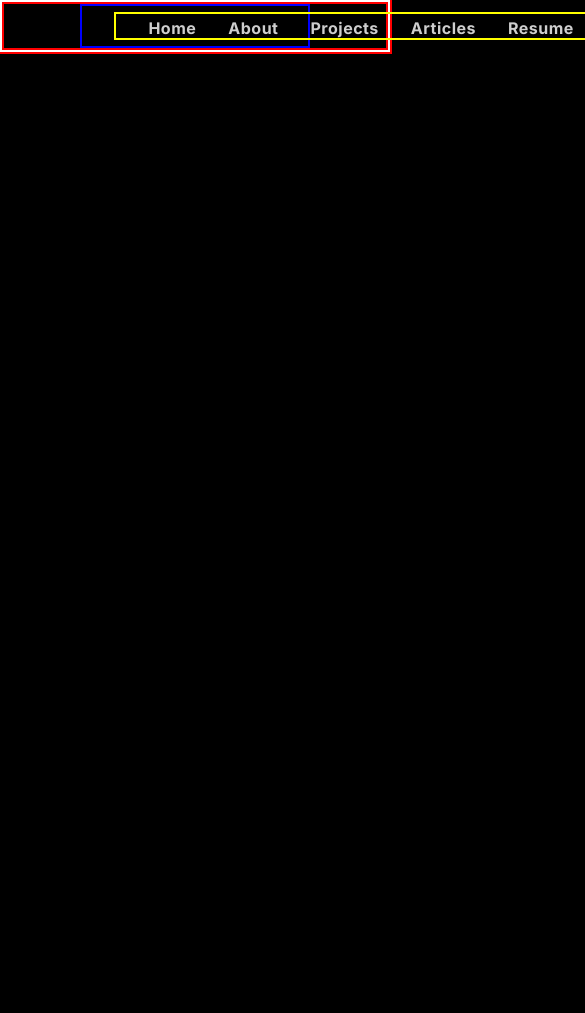
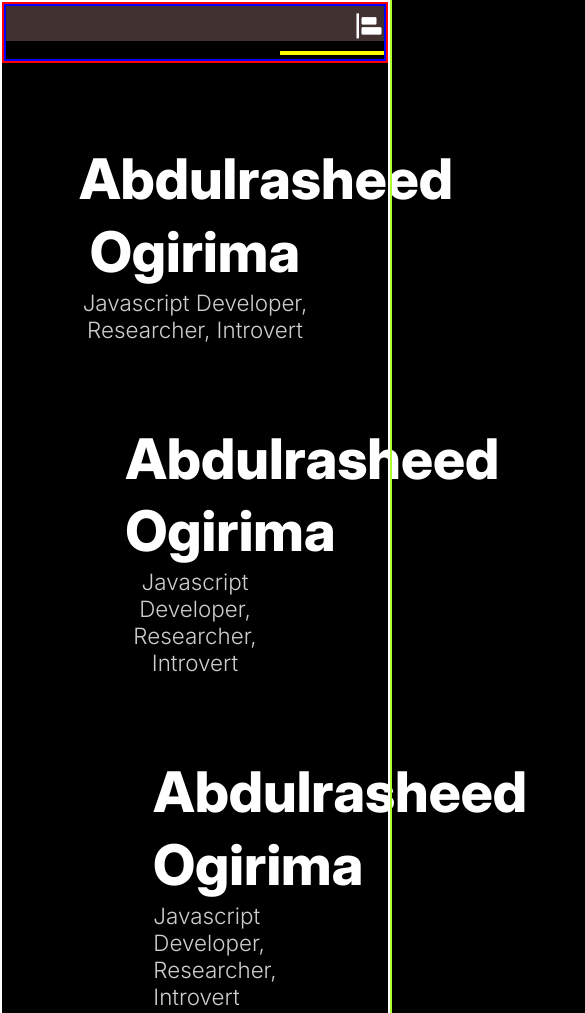
Before and after one commit to Rasheesays/Portfolio-Private-, a plain HTML site: page index.html in a window 390 px wide. Shown: the top 1013 px of the page, 585 px wide, since content can reach past the window. Before the commit the page ends 844 px from the top, so only its background shows below. Drawn offline with nearby package versions, Linux system fonts and the light colour scheme.

Commit message:
Responsive test 4
In this test i changed media query to max width, and did a hamburger as i was using min width before, which actuaaly was giving me results that i do not understand

```diff
--- a/index.html
+++ b/index.html
@@ -11,8 +11,10 @@
 
 <body>
     <header>
-        <div class="navbar-container">
-            <ul>
+        <nav class="navbar-container">
+            <a href="#" class="nav-hamburger"> <i class='bx bxs-objects-horizontal-left' id="hamburger"></i>
+            </a>
+            <ul id="navItems">
                 <li><a href="">Home</a></li>
                 <li><a href="">About</a></li>
                 <li><a href="">Projects</a></li>
@@ -28,9 +30,9 @@
                 <div class="social git"><span><i class='bx bxl-github' id="githubIcon"></i></span> <a
                         href="#">Follow</a></div>
             </div>
-        </div>
+        </nav>
     </header>
-<!--
+
     <div class="heroContainer">
         <div class="heroItems">
             <h1>Abdulrasheed Ogirima</h1>
@@ -87,7 +89,7 @@
                                                     <p>Javascript Developer, Researcher, Introvert</p>
                                                 </div>
 
-                                            </div> -->
+                                            </div>
 
                                             <script src="index.js"></script>
 </body>
--- a/index.js
+++ b/index.js
@@ -1,4 +1,3 @@
-
 //Makes the social icons bubble(breathe)
 const twitter = document.querySelectorAll(".social")[0];
 const linkedin = document.querySelectorAll(".social")[1];
@@ -17,19 +16,17 @@ let scaleCount = 0;
 let scaleCount2 = 0;
 let scaleCount3 = 0;
 let scaleCount4 = 0;
-let scaleRecursion = 0
+let scaleRecursion = 0;
 
 linkedin.style.display = "none";
 git.style.display = "none";
 let firstInterval = setInterval(rotateIcon, 10);
 
 function rotateIcon() {
-  if(scaleRecursion>=8){
-    setInterval(rotateIcon2,10000)
-    scaleRecursion-=8
-        githubIcon.style.color = "#1da1f2";
-
-
+  if (scaleRecursion >= 8) {
+    setInterval(rotateIcon2, 10000);
+    scaleRecursion -= 8;
+    githubIcon.style.color = "#1da1f2";
   }
   if (scaleX2 >= 1.5 || scaleY2 >= 1.5) {
     scaleX2 -= 0.5;
@@ -93,3 +90,33 @@ function rotateIcon2() {
     twitterIcon.style.transform = `rotate(${rotateCounter}deg)`;
   }
 }
+
+// Hamburger's logic
+/*const hamburger = document.getElementById("hamburger");
+const navItems = document.getElementById("navItems");
+hamburger.addEventListener("click", showNav);
+function showNav() {
+  // window.alert("i was clicked")
+
+  if (navItems.style.display === "none") {
+    navItems.style.display = "inline-block";
+  }
+  else{
+        navItems.style.display = "none";
+
+  }
+}
+*/
+
+const hamburger = document.getElementById("hamburger");
+const navItems = document.getElementById("navItems");
+
+hamburger.addEventListener("click", () => {
+  // if (navItems.style.display === "inline-block") {
+  //   navItems.style.display = "none";
+  // } else {
+  //   navItems.style.display = "inline-block";
+  // }
+
+  navItems.classList.toggle("show")
+});
--- a/style.css
+++ b/style.css
@@ -88,7 +88,7 @@
 
 html {
   font-size: 1rem;
-  outline: 2px solid red;
+  outline: 2px solid greenyellow;
 }
 
 body {
@@ -122,7 +122,6 @@ header {
   font-weight: 700;
   border: 2px solid blue;
   /* overflow-x: auto; */
-
 }
 
 /* Prevent the scrollbar from showing up */
@@ -157,6 +156,10 @@ header {
 .social {
   margin-top: 0.2rem;
 }
+#hamburger {
+  display: none;
+  font-size: 3rem;
+}
 
 /* Social link buttons (Twitter, LinkedIn, GitHub) */
 .twitter a,
@@ -178,31 +181,50 @@ header {
 /* ===================== */
 
 /* When the screen width is 768px or less, make navbar items stacked vertically */
- @media (min-width: 412px){
+@media (max-width: 412px) {
   .navbar-container {
+    display: block;
     width: 100%;
     padding: 0;
+    text-align: right;
   }
-.navbar-container ul {
-  margin: 0 auto;
-}
-  .navbar-container ul li {
-  margin-top: 0.3rem;
-  margin-left: 0;
-  list-style: none;
-  display: flex;
-}
+  /* #navItems{
+    margin: 0 auto;
+    display: none;
+    justify-content: right;
+    height: 300px;
+  } */
+  #navItems{
+    max-height: 0;
+    overflow: hidden;
+    transition: max-height 2s ease;
+    display: inline-block;
 
-.navbar-container ul li a {
-  font-size: .65rem;
-}
-
-  .socialsContainer{
+  }
+  #navItems.show{
+    max-height: 300px;
+  }
+  .socialsContainer {
     display: none;
   }
-
+  .nav-hamburger {
+    display: block;
+    height: 35px;
+    width: 100%;
+    /* border: 2px solid pink; */
+    text-decoration: none;
+    background-color: #7a5c5c8a;
+  }
+  #hamburger {
+    display: flex;
+    justify-content: flex-end;
+    align-items: center;
+    color: #fff;
+    cursor: pointer;
+    font-size: 30px;
+    padding: 5px 0;
+  }
 }
-
 
 /* =================================== */
 /* =================================== */
```
